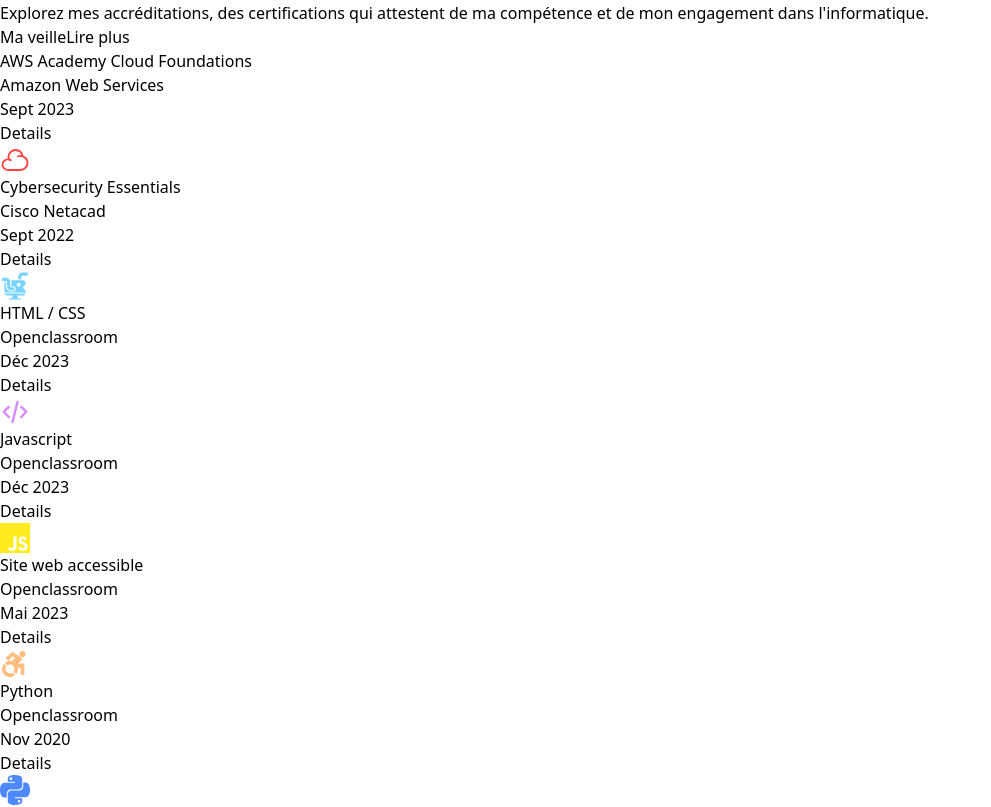
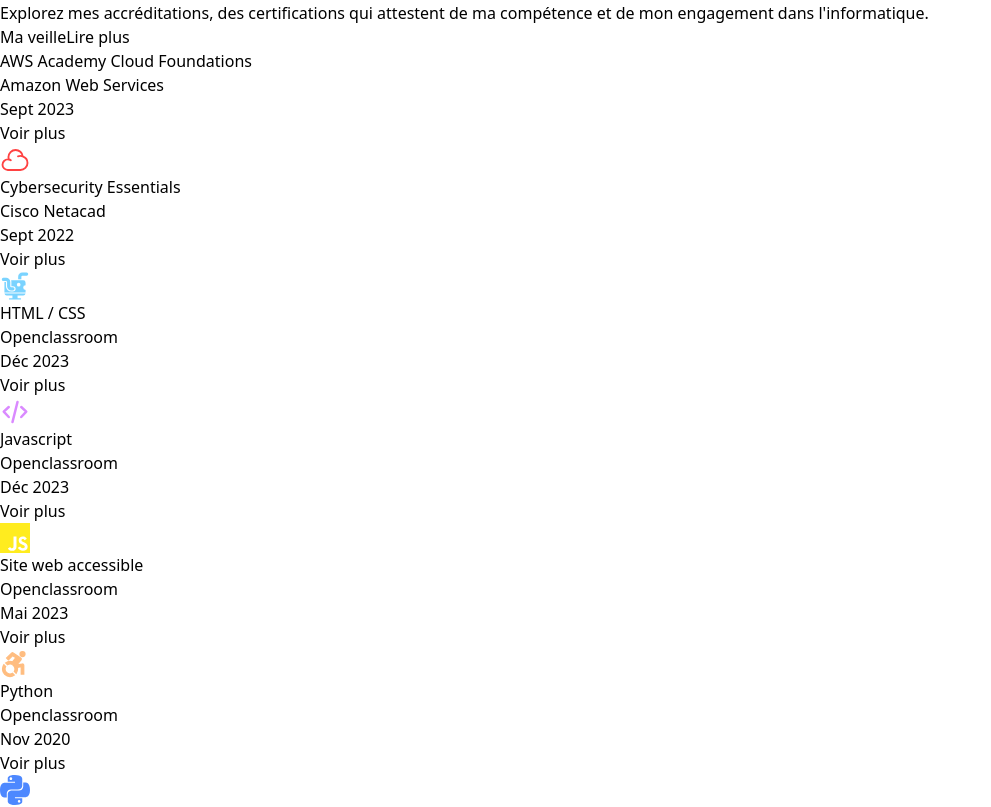
Before and after one commit to y28lyn/portfolio-ilyes, a React (Vite) app: page /certification in a window 1280 px wide. Shown: the part 1240-2047 px from the top of the page, without its empty margins (0-991 px from the left). Built offline with nearby package versions, Linux system fonts and the light colour scheme.

Commit message:
certif images added

```diff
--- a/src/components/article/CertificationCard.tsx
+++ b/src/components/article/CertificationCard.tsx
@@ -150,7 +150,7 @@
               }}
               className="inline-flex items-center justify-center mr-2 rounded font-medium border bg-background h-10 px-4 py-2 text-xs text-white border-white transition ease-in-out delay-150 md:hover:scale-105 duration-300"
             >
-              Details
+              Voir plus
             </button>
             {svg}
           </div>
@@ -192,6 +192,7 @@
           </g>
         </svg>
       ),
+      images: ["AWS_Certif_1.png", "AWS_Certif_2.png"],
     },
     {
       title: "Cybersecurity Essentials",
@@ -222,6 +223,7 @@
           </g>
         </svg>
       ),
+      images: ["Cyber_1.png"],
     },
     {
       title: "HTML / CSS",
@@ -252,6 +254,7 @@
           </g>
         </svg>
       ),
+      images: ["Openclassroom.png"],
     },
     {
       title: "Javascript",
@@ -296,6 +299,7 @@
           </g>
         </svg>
       ),
+      images: ["Openclassroom.png"],
     },
     {
       title: "Site web accessible",
@@ -322,6 +326,7 @@
           </g>
         </svg>
       ),
+      images: ["Openclassroom.png"],
     },
     {
       title: "Python",
@@ -366,6 +371,7 @@
           </g>
         </svg>
       ),
+      images: ["Openclassroom.png"],
     },
   ];
 
@@ -373,7 +379,6 @@
     <section className="grid grid-cols-1 md:grid-cols-2 lg:grid-cols-3 gap-6 bg-[#000302] text-white p-10">
       {certificationData.map((certification, index) => (
         <CertificationCard
-          images={["/AWS_Certif_1.png", "/AWS_Certif_2.png"]}
           isEven={index % 2 === 0}
           key={index}
           {...certification}
```
Also changed, not shown: public/Cyber_1.png (added), public/Openclassroom.png (added).
